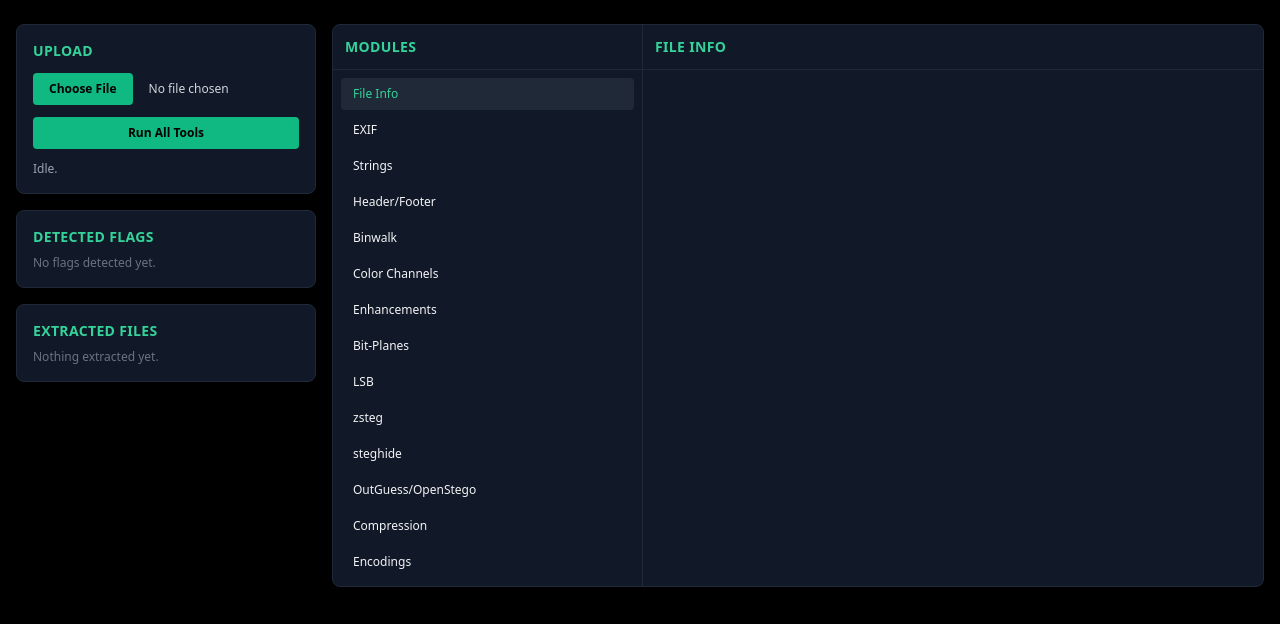
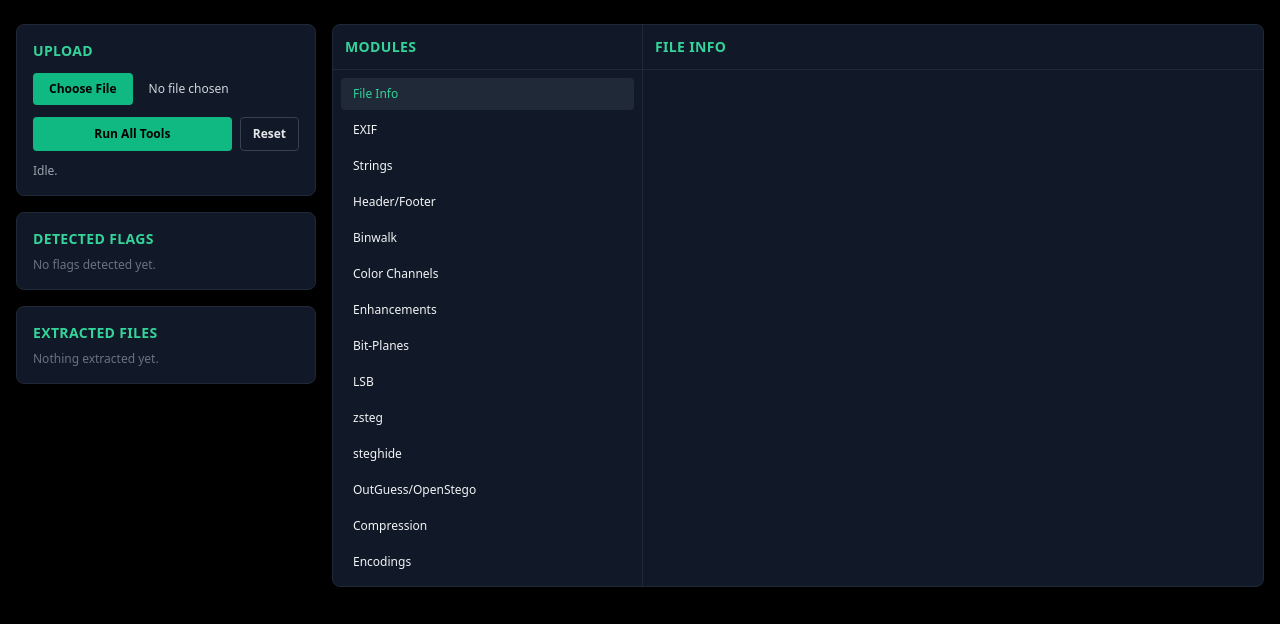
Before and after one commit to kavi-X-Debug/Master-Stego, a Flask app: page / in a window 1280 px wide. Shown: the part 77-701 px from the top of the page. Run offline with Flask 3, Linux system fonts and the light colour scheme; some libraries are stand-ins or nearby versions.

Commit message:
Initial Commit 3

```diff
--- a/master_stego/routes.py
+++ b/master_stego/routes.py
@@ -12,6 +12,10 @@ def register_routes(app):
     @bp.route("/", methods=["GET"])
     def index():
         return render_template("index.html")
+
+    @bp.route("/favicon.ico", methods=["GET"])
+    def favicon():
+        return send_from_directory(app.root_path, "fav.png", mimetype="image/png")
 
     @bp.route("/api/analyze", methods=["POST"])
     def analyze():
--- a/static/js/main.js
+++ b/static/js/main.js
@@ -1,5 +1,6 @@
 const form = document.getElementById("analyze-form");
 const fileInput = document.getElementById("image-input");
+const resetButton = document.getElementById("reset-button");
 const statusText = document.getElementById("status-text");
 const flagsContainer = document.getElementById("flags-container");
 const extractedFilesContainer = document.getElementById("extracted-files");
@@ -57,6 +58,38 @@ tabButtons.forEach((btn) => {
     btn.addEventListener("click", () => {
         switchTab(btn.dataset.tab);
     });
+});
+
+
+function resetUI() {
+    fileInput.value = "";
+    setStatus("Idle.");
+
+    fileInfoPanel.textContent = "";
+    exifPanel.textContent = "";
+    headerFooterPanel.textContent = "";
+    binwalkPanel.textContent = "";
+    lsbPanel.textContent = "";
+    zstegPanel.textContent = "";
+    steghidePanel.textContent = "";
+    outguessPanel.textContent = "";
+    compressionPanel.textContent = "";
+    encodingsPanel.textContent = "";
+
+    stringsPanel.innerHTML = "";
+    channelsPanel.innerHTML = "";
+    enhancementsPanel.innerHTML = "";
+    bitplanesPanel.innerHTML = "";
+
+    flagsContainer.innerHTML = '<p class="text-gray-500">No flags detected yet.</p>';
+    extractedFilesContainer.innerHTML = '<p class="text-gray-500">Nothing extracted yet.</p>';
+
+    switchTab("file-info");
+}
+
+
+resetButton.addEventListener("click", () => {
+    resetUI();
 });
 
 
--- a/templates/index.html
+++ b/templates/index.html
@@ -4,6 +4,7 @@
     <meta charset="UTF-8">
     <title>Master Stego - CTF Image Steganography Analyzer</title>
     <meta name="viewport" content="width=device-width, initial-scale=1.0">
+    <link rel="icon" type="image/png" href="{{ url_for('master_stego.favicon') }}">
     <script src="https://cdn.tailwindcss.com"></script>
 </head>
 <body class="bg-black text-gray-100 min-h-screen">
@@ -29,7 +30,7 @@
     <main class="flex-1">
         <div class="max-w-7xl mx-auto px-4 py-6 grid grid-cols-1 lg:grid-cols-4 gap-4">
             <section class="lg:col-span-1 space-y-4">
-                <div class="bg-gray-900 border border-gray-800 rounded-lg p-4 space-y-3">
+                <div class="bg-gray-900 border border-gray-800 rounded-lg p-4 space-y-3 transition-transform duration-300 hover:-translate-y-1 hover:border-emerald-500/70 hover:shadow-[0_0_24px_rgba(16,185,129,0.35)]">
                     <h2 class="text-sm font-semibold text-emerald-400 uppercase tracking-wide">Upload</h2>
                     <form id="analyze-form" class="space-y-3">
                         <input
@@ -38,24 +39,33 @@
                             accept=".png,.jpg,.jpeg,.bmp"
                             class="block w-full text-xs text-gray-300 file:mr-4 file:py-2 file:px-4 file:rounded file:border-0 file:text-xs file:font-semibold file:bg-emerald-500 file:text-black hover:file:bg-emerald-400 cursor-pointer"
                         />
-                        <button
-                            type="submit"
-                            class="w-full py-2 text-xs font-semibold rounded bg-emerald-500 text-black hover:bg-emerald-400 transition"
-                        >
-                            Run All Tools
-                        </button>
+                        <div class="flex space-x-2">
+                            <button
+                                type="submit"
+                                class="flex-1 py-2 text-xs font-semibold rounded bg-emerald-500 text-black hover:bg-emerald-400 transition-transform duration-200 hover:-translate-y-0.5 hover:shadow-[0_0_18px_rgba(16,185,129,0.45)]"
+                            >
+                                Run All Tools
+                            </button>
+                            <button
+                                type="button"
+                                id="reset-button"
+                                class="px-3 py-2 text-xs font-semibold rounded border border-gray-700 text-gray-200 hover:bg-gray-800 transition-transform duration-200 hover:-translate-y-0.5"
+                            >
+                                Reset
+                            </button>
+                        </div>
                     </form>
                     <p id="status-text" class="text-xs text-gray-400">Idle.</p>
                 </div>
 
-                <div class="bg-gray-900 border border-gray-800 rounded-lg p-4">
+                <div class="bg-gray-900 border border-gray-800 rounded-lg p-4 transition-transform duration-300 hover:-translate-y-1 hover:border-emerald-500/70 hover:shadow-[0_0_24px_rgba(16,185,129,0.35)]">
                     <h2 class="text-sm font-semibold text-emerald-400 uppercase tracking-wide mb-2">Detected Flags</h2>
                     <div id="flags-container" class="space-y-2 text-xs max-h-56 overflow-auto">
                         <p class="text-gray-500">No flags detected yet.</p>
                     </div>
                 </div>
 
-                <div class="bg-gray-900 border border-gray-800 rounded-lg p-4">
+                <div class="bg-gray-900 border border-gray-800 rounded-lg p-4 transition-transform duration-300 hover:-translate-y-1 hover:border-emerald-500/70 hover:shadow-[0_0_24px_rgba(16,185,129,0.35)]">
                     <h2 class="text-sm font-semibold text-emerald-400 uppercase tracking-wide mb-2">Extracted Files</h2>
                     <div id="extracted-files" class="space-y-1 text-xs max-h-56 overflow-auto">
                         <p class="text-gray-500">Nothing extracted yet.</p>
@@ -64,26 +74,26 @@
             </section>
 
             <section class="lg:col-span-3 space-y-4">
-                <div class="bg-gray-900 border border-gray-800 rounded-lg flex flex-col lg:flex-row">
+                <div class="bg-gray-900 border border-gray-800 rounded-lg flex flex-col lg:flex-row transition-transform duration-300 hover:-translate-y-1 hover:border-emerald-500/70 hover:shadow-[0_0_28px_rgba(16,185,129,0.4)]">
                     <div class="lg:w-1/3 border-b lg:border-b-0 lg:border-r border-gray-800">
                         <div class="p-3 border-b border-gray-800">
                             <h2 class="text-sm font-semibold text-emerald-400 uppercase tracking-wide">Modules</h2>
                         </div>
                         <nav id="tab-list" class="p-2 space-y-1 text-xs">
-                            <button data-tab="file-info" class="tab-button w-full text-left px-3 py-2 rounded bg-gray-800 text-emerald-400">File Info</button>
-                            <button data-tab="exif" class="tab-button w-full text-left px-3 py-2 rounded hover:bg-gray-800">EXIF</button>
-                            <button data-tab="strings" class="tab-button w-full text-left px-3 py-2 rounded hover:bg-gray-800">Strings</button>
-                            <button data-tab="header-footer" class="tab-button w-full text-left px-3 py-2 rounded hover:bg-gray-800">Header/Footer</button>
-                            <button data-tab="binwalk" class="tab-button w-full text-left px-3 py-2 rounded hover:bg-gray-800">Binwalk</button>
-                            <button data-tab="channels" class="tab-button w-full text-left px-3 py-2 rounded hover:bg-gray-800">Color Channels</button>
-                            <button data-tab="enhancements" class="tab-button w-full text-left px-3 py-2 rounded hover:bg-gray-800">Enhancements</button>
-                            <button data-tab="bitplanes" class="tab-button w-full text-left px-3 py-2 rounded hover:bg-gray-800">Bit-Planes</button>
-                            <button data-tab="lsb" class="tab-button w-full text-left px-3 py-2 rounded hover:bg-gray-800">LSB</button>
-                            <button data-tab="zsteg" class="tab-button w-full text-left px-3 py-2 rounded hover:bg-gray-800">zsteg</button>
-                            <button data-tab="steghide" class="tab-button w-full text-left px-3 py-2 rounded hover:bg-gray-800">steghide</button>
-                            <button data-tab="outguess" class="tab-button w-full text-left px-3 py-2 rounded hover:bg-gray-800">OutGuess/OpenStego</button>
-                            <button data-tab="compression" class="tab-button w-full text-left px-3 py-2 rounded hover:bg-gray-800">Compression</button>
-                            <button data-tab="encodings" class="tab-button w-full text-left px-3 py-2 rounded hover:bg-gray-800">Encodings</button>
+                            <button data-tab="file-info" class="tab-button w-full text-left px-3 py-2 rounded bg-gray-800 text-emerald-400 transition-all duration-150 hover:bg-gray-700 hover:translate-x-0.5">File Info</button>
+                            <button data-tab="exif" class="tab-button w-full text-left px-3 py-2 rounded hover:bg-gray-800 transition-all duration-150 hover:translate-x-0.5">EXIF</button>
+                            <button data-tab="strings" class="tab-button w-full text-left px-3 py-2 rounded hover:bg-gray-800 transition-all duration-150 hover:translate-x-0.5">Strings</button>
+                            <button data-tab="header-footer" class="tab-button w-full text-left px-3 py-2 rounded hover:bg-gray-800 transition-all duration-150 hover:translate-x-0.5">Header/Footer</button>
+                            <button data-tab="binwalk" class="tab-button w-full text-left px-3 py-2 rounded hover:bg-gray-800 transition-all duration-150 hover:translate-x-0.5">Binwalk</button>
+                            <button data-tab="channels" class="tab-button w-full text-left px-3 py-2 rounded hover:bg-gray-800 transition-all duration-150 hover:translate-x-0.5">Color Channels</button>
+                            <button data-tab="enhancements" class="tab-button w-full text-left px-3 py-2 rounded hover:bg-gray-800 transition-all duration-150 hover:translate-x-0.5">Enhancements</button>
+                            <button data-tab="bitplanes" class="tab-button w-full text-left px-3 py-2 rounded hover:bg-gray-800 transition-all duration-150 hover:translate-x-0.5">Bit-Planes</button>
+                            <button data-tab="lsb" class="tab-button w-full text-left px-3 py-2 rounded hover:bg-gray-800 transition-all duration-150 hover:translate-x-0.5">LSB</button>
+                            <button data-tab="zsteg" class="tab-button w-full text-left px-3 py-2 rounded hover:bg-gray-800 transition-all duration-150 hover:translate-x-0.5">zsteg</button>
+                            <button data-tab="steghide" class="tab-button w-full text-left px-3 py-2 rounded hover:bg-gray-800 transition-all duration-150 hover:translate-x-0.5">steghide</button>
+                            <button data-tab="outguess" class="tab-button w-full text-left px-3 py-2 rounded hover:bg-gray-800 transition-all duration-150 hover:translate-x-0.5">OutGuess/OpenStego</button>
+                            <button data-tab="compression" class="tab-button w-full text-left px-3 py-2 rounded hover:bg-gray-800 transition-all duration-150 hover:translate-x-0.5">Compression</button>
+                            <button data-tab="encodings" class="tab-button w-full text-left px-3 py-2 rounded hover:bg-gray-800 transition-all duration-150 hover:translate-x-0.5">Encodings</button>
                         </nav>
                     </div>
 
```
Also changed, not shown: fav.png (added).
